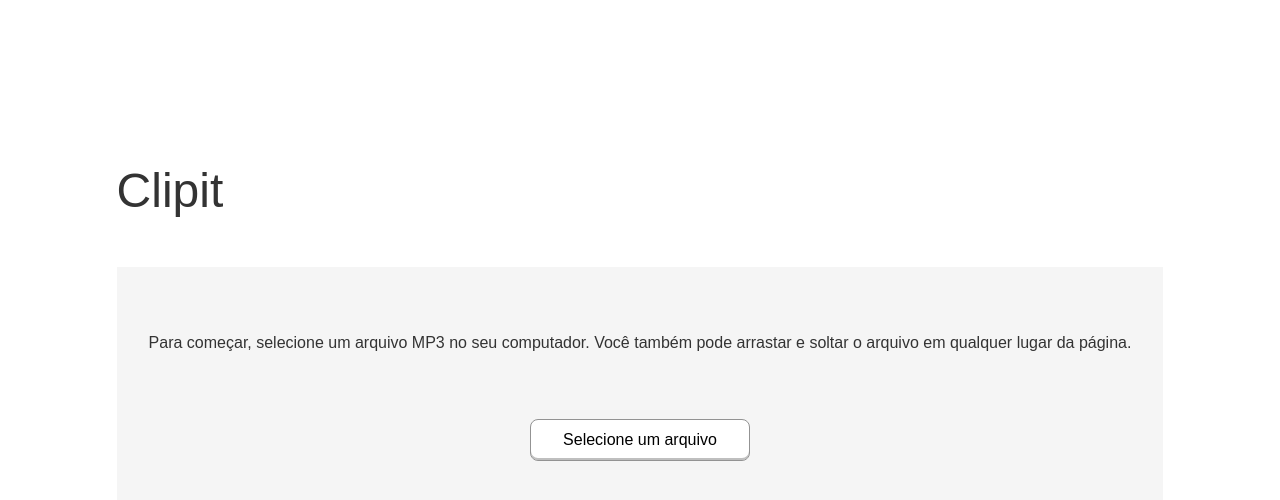
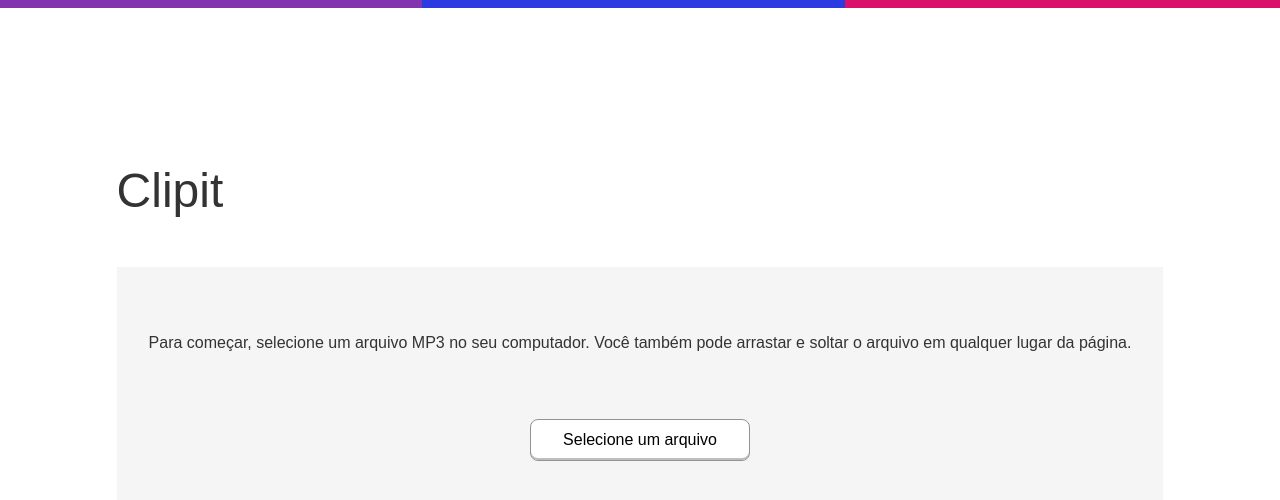
Before and after one commit to felds/clipit, a React (Create React App) app: page / in a window 1280 px wide. Shown: the top 500 px of the page. Built offline with nearby package versions, Linux system fonts and the light colour scheme.

Commit message:
upper fringe

```diff
--- a/src/styles.css
+++ b/src/styles.css
@@ -21,26 +21,20 @@
   place-items: center;
   min-height: 100vh;
 }
-body::after {
+body::before {
   content: "";
   position: absolute;
-  bottom: 0;
+  top: 0;
   display: block;
-  height: 1rem;
+  height: 0.5rem;
   width: 100%;
-  background-color: #f00;
   background: linear-gradient(
     to right,
     var(--color-1),
-    var(--color-1) 20%,
-    var(--color-2) 20%,
-    var(--color-2) 40%,
-    var(--color-3) 40%,
-    var(--color-3) 60%,
-    var(--color-4) 60%,
-    var(--color-4) 80%,
-    var(--color-5) 80%,
-    var(--color-5) 100%
+    var(--color-1) 33%,
+    var(--color-2) 33%,
+    var(--color-2) 66%,
+    var(--color-3) 66%
   );
 }
 h1 {
```
